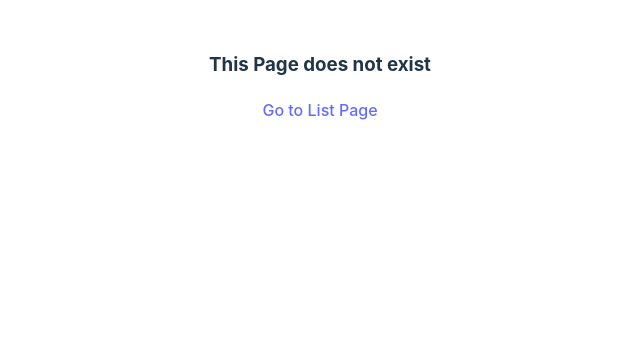
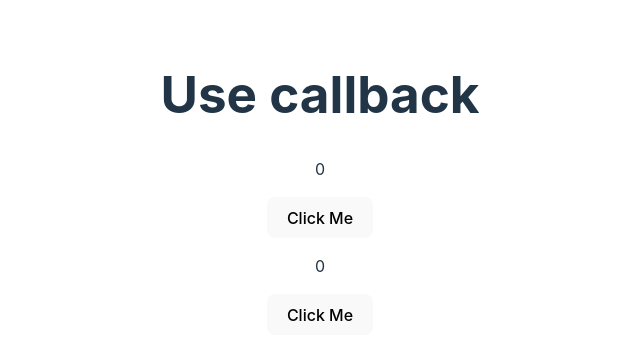
Before and after one commit to Njiraini23/React-Router, a React (Vite) app: page /usecallback in a window 1280 px wide. Shown: the top 360 px of the page, without its empty margins (320-960 px from the left). Built offline with nearby package versions, Linux system fonts and the light colour scheme.

Commit message:
using the usecallBack Hook

```diff
--- a/src/App.jsx
+++ b/src/App.jsx
@@ -8,6 +8,7 @@
 import ReactFormExamplePage from './pages/react-hook-form-example';
 import Hooks from './pages/hooks';
 import UseMemoExample from './pages/use-memo-example';
+import UseCallBackExample from './pages/use-callback-example';
 
 function CustomRoutes(){
   const element = useRoutes([
@@ -42,6 +43,10 @@
       path : '/usememo',
       element : <UseMemoExample />
     },
+    {
+      path : '/usecallback',
+      element : <UseCallBackExample />
+    },
   ]);
   return element
 }
--- /dev/null
+++ b/src/pages/use-callback-example/counter.jsx
@@ -0,0 +1,11 @@
+
+
+function Counter({countValue, onClick}){
+    return (
+        <div>
+            <p>{countValue}</p>
+            <button onClick={onClick} >Click Me</button>
+        </div>
+    )
+}
+export default Counter;
--- /dev/null
+++ b/src/pages/use-callback-example/index.jsx
@@ -0,0 +1,18 @@
+import Counter from './counter';
+import { useState } from 'react';
+
+function UseCallBackExample(){
+
+    const [countOne, setCountOne] = useState(0);
+    const [countTwo, setCountTwo] = useState(0);
+
+    return (
+        <div>
+            <h1>Use callback</h1>
+            <Counter countValue={countOne} onClick={()=>setCountOne(countOne + 1)} />
+            <Counter countValue={countTwo} onClick={()=>setCountTwo(countTwo + 1)} />
+        </div>
+    )
+}
+
+export default UseCallBackExample;
```
